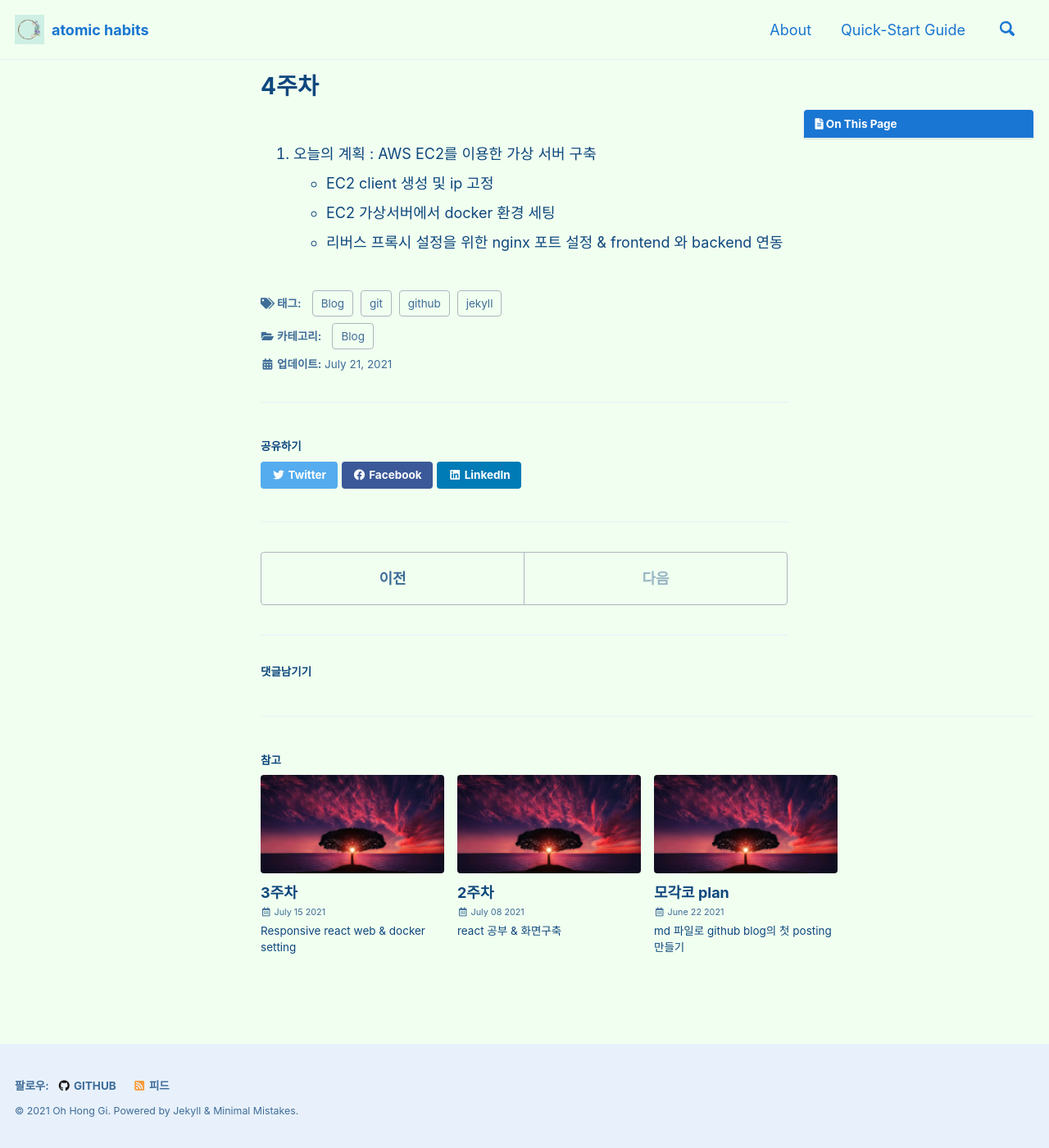
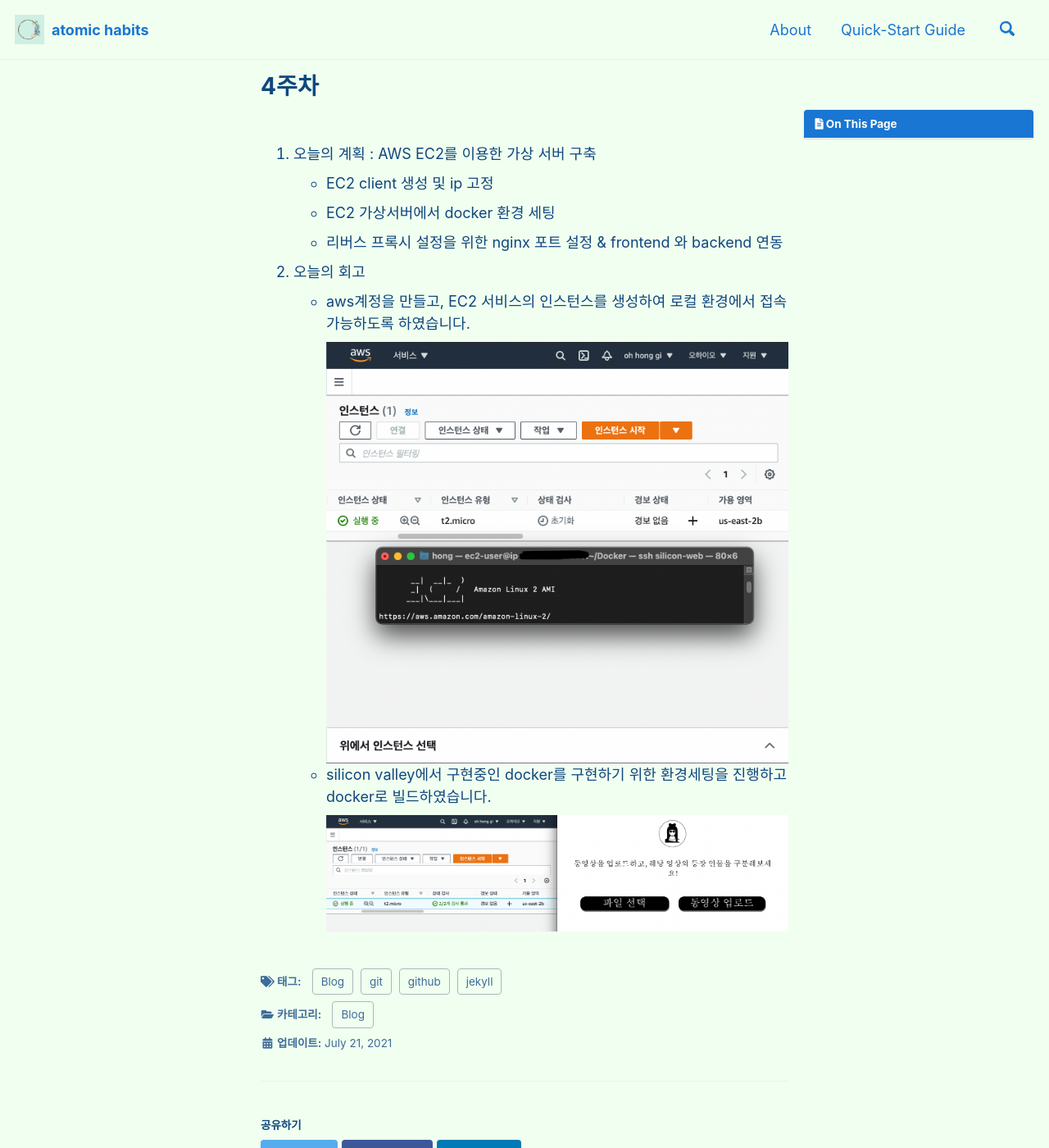
Before and after one commit to ohhonggi/ohhonggi.github.io, a Jekyll site: the page built from _posts/2021-07-21-Docker-setting.md, in a window 1280 px wide and 1400 px high. Shown: the whole window at 82% size. Built offline with Jekyll 4.4.1, drawn with Linux system fonts in a browser that asks for light colours; cached includes are drawn as plain includes; comment, search, counter and statistics services are not loaded.

Commit message:
week 4 done

```diff
--- a/_posts/2021-07-21-Docker-setting.md
+++ b/_posts/2021-07-21-Docker-setting.md
@@ -24,6 +24,13 @@
                         <li> EC2 가상서버에서 docker 환경 세팅 </li>
                         <li> 리버스 프록시 설정을 위한 nginx 포트 설정 & frontend 와 backend 연동</li>
                     </ul>
+                <li>오늘의 회고</li>
+                    <ul>
+                        <li> aws계정을 만들고, EC2 서비스의 인스턴스를 생성하여 로컬 환경에서 접속 가능하도록 하였습니다. </li>
+                        <img src = "/assets/images/week4/ec2_server.png">
+                        <li> silicon valley에서 구현중인 docker를 구현하기 위한 환경세팅을 진행하고 docker로 빌드하였습니다.</li>
+                        <img src = "/assets/images/week4/docker_prod.png">
+                    </ul>
             </ol>
         </div>
     </body>
```
Also changed, not shown: assets/images/week4/docker_prod.png (added), assets/images/week4/ec2_server.png (added), 2 other files.
